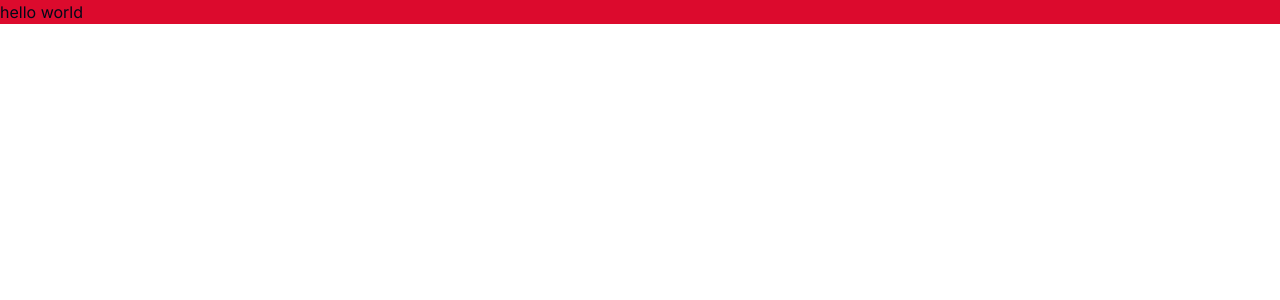
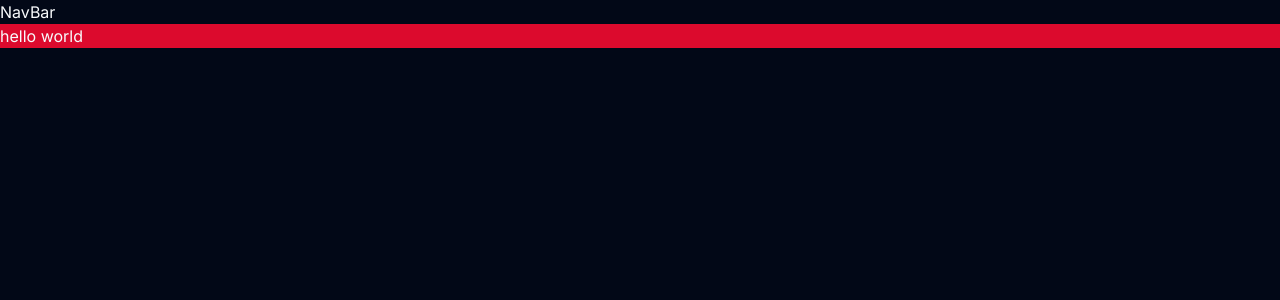
Before and after one commit to theunhackable/pokedex, a Next.js app: page / in a window 1280 px wide. Shown: the top 300 px of the page. Built offline with nearby package versions, Linux system fonts and the light colour scheme.

Commit message:
added theme porvider

```diff
--- a/app/layout.tsx
+++ b/app/layout.tsx
@@ -1,7 +1,8 @@
 import type { Metadata } from "next";
 import { Inter } from "next/font/google";
 import "./globals.css";
-
+import { NavBar } from "@/components/menus/NavBar";
+import { ThemeProvider } from "@/providers/ThemeProvider";
 const inter = Inter({ subsets: ["latin"] });
 
 export const metadata: Metadata = {
@@ -15,8 +16,13 @@ export default function RootLayout({
   children: React.ReactNode;
 }>) {
   return (
-    <html lang="en">
-      <body className={inter.className}>{children}</body>
+    <html lang="en" >
+      <body className={inter.className}>
+        <ThemeProvider attribute="class" defaultTheme="dark">
+          <NavBar />
+          {children}
+        </ThemeProvider>
+      </body>
     </html>
   );
 }
--- /dev/null
+++ b/components/ThemeSwitcher.tsx
@@ -0,0 +1,25 @@
+'use client'
+import { useTheme } from 'next-themes'
+import React, { useEffect, useState } from 'react'
+import { SunIcon, MoonIcon } from '@radix-ui/react-icons'
+import { Switch } from '@/components/ui/switch'
+const ThemeSwitcher = () => {
+  const { setTheme } = useTheme()
+  const [isChecked, setIsChecked] = useState(false)
+  useEffect(() => {
+    if(isChecked === false) {
+      setTheme('light')
+    } else {
+      setTheme('dark')
+    }
+  }, [isChecked])
+  return (
+    <div className='flex items-center gap-2'>
+      <SunIcon className=''/>
+      <Switch id='theme-switcher' className='data-[state=unchecked]:bg-red-300 dark:bg-red-300' checked={isChecked} onCheckedChange={setIsChecked}/>
+      <MoonIcon />
+    </div>
+  )
+}
+
+export default ThemeSwitcher
--- /dev/null
+++ b/providers/ThemeProvider.tsx
@@ -0,0 +1,9 @@
+"use client"
+
+import * as React from "react"
+import { ThemeProvider as NextThemesProvider } from "next-themes"
+import { type ThemeProviderProps } from "next-themes/dist/types"
+
+export function ThemeProvider({ children, ...props }: ThemeProviderProps) {
+  return <NextThemesProvider {...props}>{children}</NextThemesProvider>
+}
```
